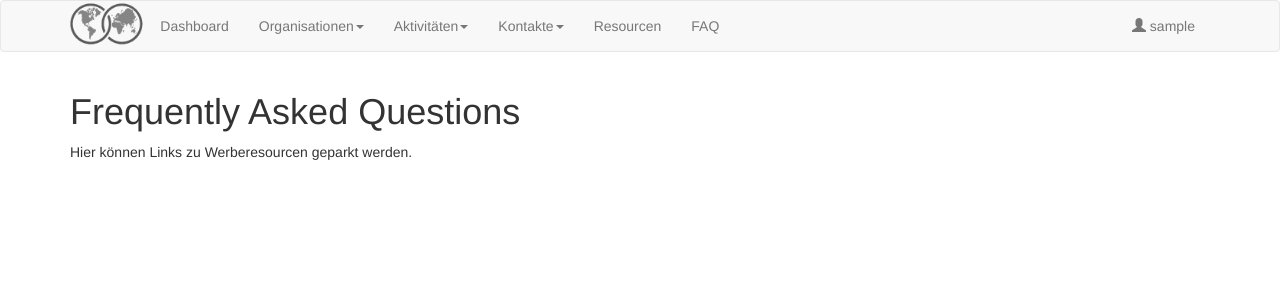
After one commit to jacobmatthewmurray/uwcbewerbung, a Django app: page /orgmgm/faq/ in a window 1280 px wide. The commit adds this page. Shown: the top 300 px of the page. Run offline with Django 3.2, Linux system fonts and the light colour scheme; the visitor is signed in with stand-in values (Sample User, id 1); data that the repository does not hold is empty; parts of the project's set-up code (start-up, migrations or seed data) failed here and were passed over; some libraries are stand-ins or nearby versions.

Commit message:
change in menu structure, faq added

```diff
--- a/orgmgm/admin.py
+++ b/orgmgm/admin.py
@@ -6,6 +6,7 @@ from .models import Kontakt
 from .models import Bundesland
 from .models import Activity
 from .models import ActivityType
+from .models import FAQ
 
 admin.site.register(Organisation)
 admin.site.register(Kontakt)
@@ -13,3 +14,4 @@ admin.site.register(Bundesland)
 admin.site.register(OrganisationType)
 admin.site.register(Activity)
 admin.site.register(ActivityType)
+admin.site.register(FAQ)
--- a/orgmgm/templates/orgmgm/base.html
+++ b/orgmgm/templates/orgmgm/base.html
@@ -29,32 +29,42 @@
             <div class="collapse navbar-collapse" id="bs-example-navbar-collapse-1">
                 <ul class="nav navbar-nav">
                     <li><a href="{% url 'dashboard_overview' %}">Dashboard</a></li>
-                    <li class="dropdown">
-                        <a href="#" class="dropdown-toggle" data-toggle="dropdown" role="button" aria-haspopup="true" aria-expanded="false">Datenbank<span class="caret"></span></a>
-                         <ul class="dropdown-menu">
-                            <li><a href="{% url 'organisation_add' %}"><span class="glyphicon glyphicon-plus"/> Organisation</a></li>
-                            <li><a href="{% url 'organisation_list' %}"><span class="glyphicon glyphicon-list"/> Organisation</a></li>
-                            <li><a href="{% url 'organisation_search' %}"><span class="glyphicon glyphicon-search"/> Organisation</a></li>
-                            <li role="separator" class="divider">Test</li>
-                            <li><a href="{% url 'activity_add' %}"><span class="glyphicon glyphicon-plus"/> Aktivität</a></li>
-                            <li><a href="{% url 'activity_list' %}"><span class="glyphicon glyphicon-list"/> Akitivtät</a></li>
-                            <li><a href="{% url 'activity_search' %}"><span class="glyphicon glyphicon-search"/> Aktivität</a></li>
-                            <li role="separator" class="divider"></li>
-                            <li><a href="{% url 'kontakt_add' %}"><span class="glyphicon glyphicon-plus"/> Kontakt</a></li>
-                            <li><a href="{% url 'kontakt_list' %}"><span class="glyphicon glyphicon-list"/> Kontakt</a></li>
-                            <li><a href="{% url 'kontakt_search' %}"><span class="glyphicon glyphicon-search"/> Kontakt</a></li>
-                      </ul>
+                    <li>
+                    <a href="#" class="dropdown-toggle" data-toggle="dropdown" role="button" aria-haspopup="true" aria-expanded="false">Organisationen<span class="caret"></span></a>
+                        <ul class="dropdown-menu">
+                            <li><a href="{% url 'organisation_add' %}"><span class="glyphicon glyphicon-plus"/> Hinzufügen</a></li>
+                            <li><a href="{% url 'organisation_list' %}"><span class="glyphicon glyphicon-list"/> Liste</a></li>
+                            <li><a href="{% url 'organisation_search' %}"><span class="glyphicon glyphicon-search"/> Suche</a></li>
+                        </ul>
+                    </li>
+                    <li>
+                    <a href="#" class="dropdown-toggle" data-toggle="dropdown" role="button" aria-haspopup="true" aria-expanded="false">Aktivitäten<span class="caret"></span></a>
+                       <ul class="dropdown-menu">
+                            <li><a href="{% url 'activity_add' %}"><span class="glyphicon glyphicon-plus"/> Hinzufügen</a></li>
+                            <li><a href="{% url 'activity_list' %}"><span class="glyphicon glyphicon-list"/> Liste</a></li>
+                            <li><a href="{% url 'activity_search' %}"><span class="glyphicon glyphicon-search"/> Suche</a></li>
+                       </ul>
+                    </li>
+                    <li>
+                    <a href="#" class="dropdown-toggle" data-toggle="dropdown" role="button" aria-haspopup="true" aria-expanded="false">Kontakte<span class="caret"></span></a>
+                        <ul class="dropdown-menu">
+                            <li><a href="{% url 'kontakt_add' %}"><span class="glyphicon glyphicon-plus"/> Hinzufügen</a></li>
+                            <li><a href="{% url 'kontakt_list' %}"><span class="glyphicon glyphicon-list"/> Liste</a></li>
+                            <li><a href="{% url 'kontakt_search' %}"><span class="glyphicon glyphicon-search"/> Suche</a></li>
+                        </ul>
+                    </li>
                     <li><a href="{% url 'resources' %}">Resourcen</a></li>
+                    <li><a href="{% url 'faq' %}">FAQ</a></li>
                 </ul>
                 <ul class="nav navbar-nav navbar-right">
                    {% if user.is_authenticated %}
                         <li class="dropdown">
                         <a href="#" class="dropdown-toggle" data-toggle="dropdown" role="button" aria-haspopup="true" aria-expanded="false"><span class="glyphicon glyphicon-user"></span> {{ user.get_username }}</a>
                             <ul class="dropdown-menu">
-                                <li><a href="{% url 'logout'%}?next={{request.path}}">Logout</a></li>
                                 {% if user.is_superuser %}
                                 <li><a href="/admin/">Admin Page</a></li>
                                 {% endif %}
+                                <li><a href="{% url 'logout'%}?next={{request.path}}">Logout</a></li>
                             </ul>
                          </li>
                     {% else %}
--- /dev/null
+++ b/orgmgm/templates/orgmgm/faq.html
@@ -0,0 +1,17 @@
+{% extends './base.html' %}
+
+{% block title %}FAQ{% endblock %}
+
+{% block content %}
+
+<h1>Frequently Asked Questions</h1>
+
+<p>Hier können Links zu Werberesourcen geparkt werden.</p>
+
+{% for q in questions %}
+    <h3>{{q.question}}</h2>
+    <p>{{q.answer}}</p>
+{% endfor%}
+
+
+{% endblock %}
--- a/orgmgm/urls.py
+++ b/orgmgm/urls.py
@@ -6,6 +6,7 @@ urlpatterns=[
     url(r'^$',TemplateView.as_view(template_name='orgmgm/home.html'), name='home'),
     url(r'^dashboard/$', views.dashboard_overview, name='dashboard_overview'),
     url(r'^resources/$',TemplateView.as_view(template_name='orgmgm/resources.html'), name='resources'),
+    url(r'^faq/$',views.faq, name='faq'),
     url(r'^activity/$', views.activity_list, name='activity_list'),
     url(r'^activity/add/$', views.activity_add, name='activity_add'),
     url(r'^activity/detail/(?P<pk>\d+)/$', views.activity_detail, name='activity_detail'),
--- a/orgmgm/views.py
+++ b/orgmgm/views.py
@@ -10,7 +10,7 @@ from django.contrib.auth import login, authenticate
 from django.contrib.auth.decorators import login_required
 from django.contrib.auth.mixins import LoginRequiredMixin
 
-from .models import Organisation, Kontakt, Activity, Bundesland, ActivityType
+from .models import Organisation, Kontakt, Activity, Bundesland, ActivityType, FAQ
 from .forms import (SearchOrganisationForm,
                     AddKontaktForm,
                     SearchActivityForm,
@@ -382,3 +382,9 @@ def activity_detail(request, pk):
     activity = get_object_or_404(Activity, pk=pk)
     return render(request, 'orgmgm/activity/detail.html',
                   {'activity': activity})
+
+
+@login_required
+def faq(request):
+    questions = FAQ.objects.all()
+    return render(request, 'orgmgm/faq.html', {'questions': questions})
```
Also changed, not shown: orgmgm/models.py (+8 -0 lines), orgmgm/migrations/0012_auto_20180220_2045.py (added).
